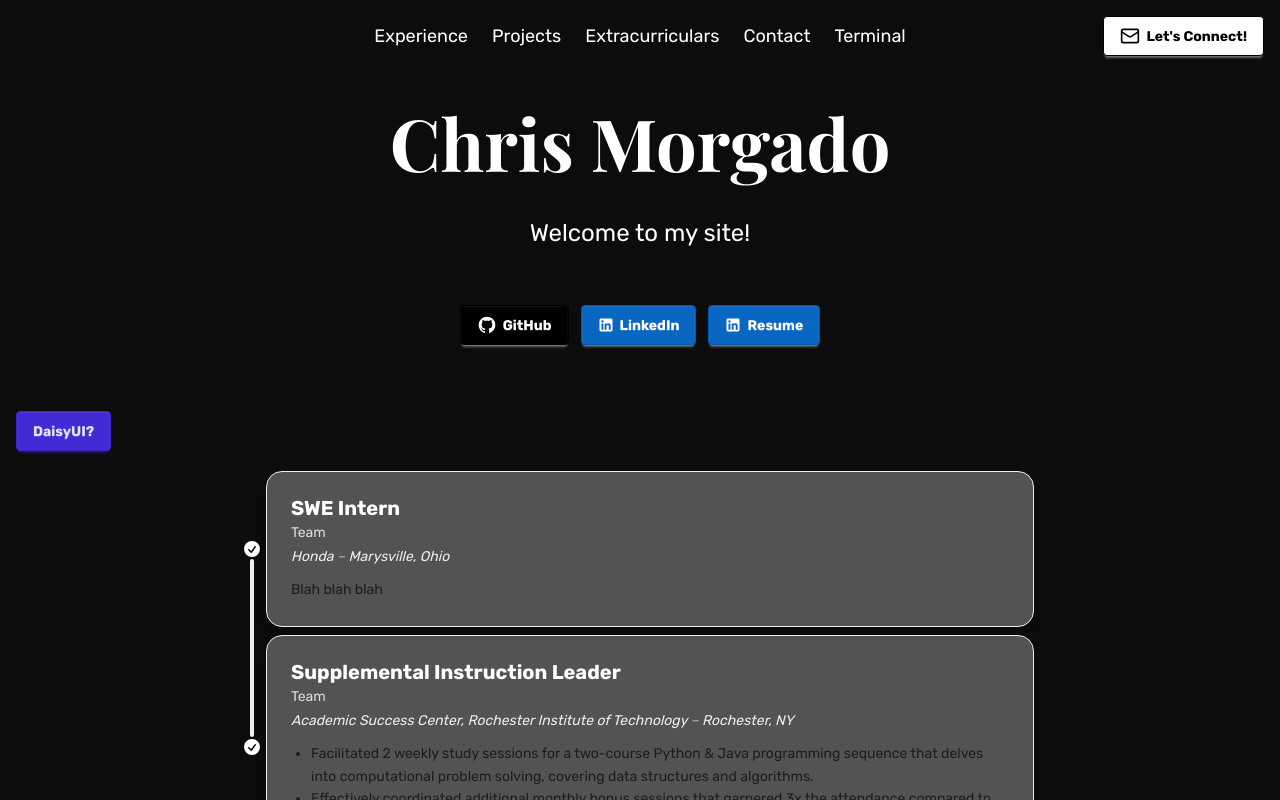
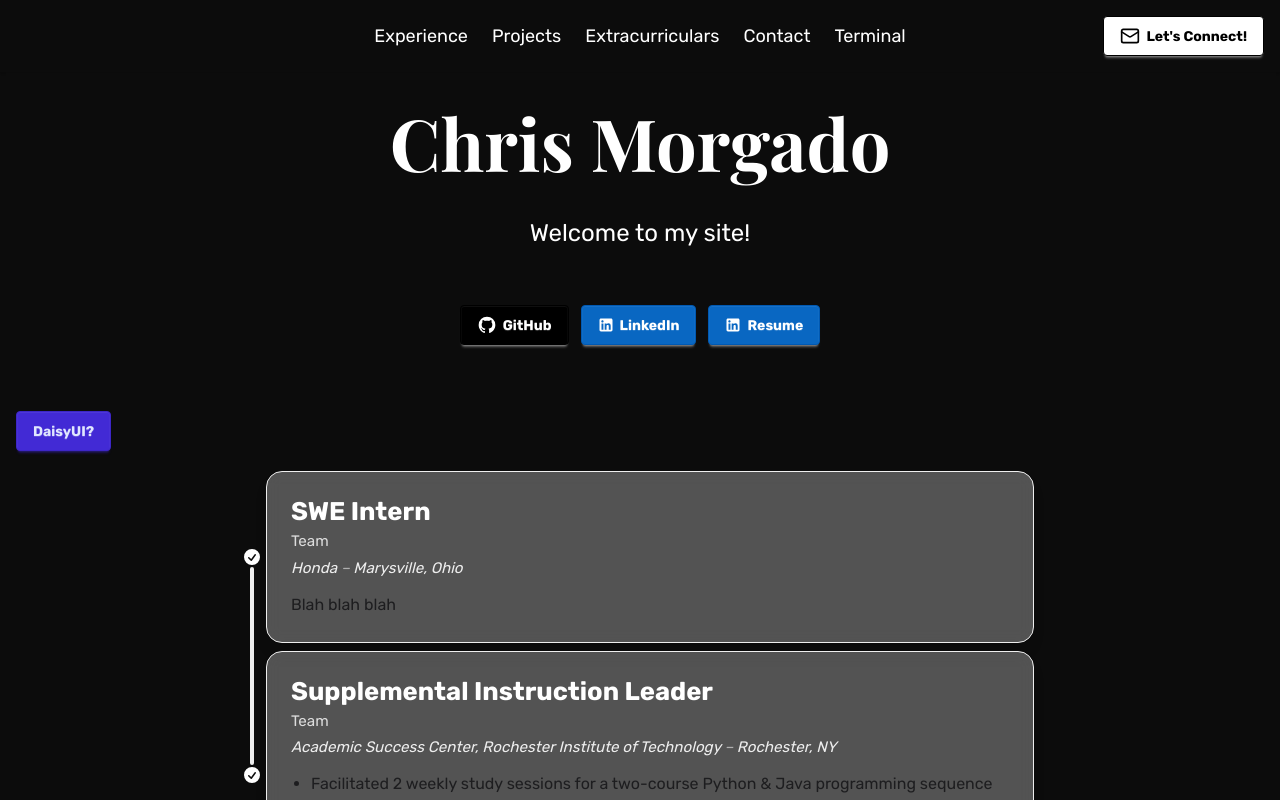
Before and after one commit to chris-morgado/the-website, a Next.js app in the folder next/: page / in a window 1280 px wide. Shown: the top 800 px of the page. Built offline with nearby package versions, Linux system fonts and the light colour scheme; a web font is replaced by a local one.

Commit message:
Added font resizing to timeline

```diff
--- a/next/components/experience/ExperienceTimeline.tsx
+++ b/next/components/experience/ExperienceTimeline.tsx
@@ -25,30 +25,30 @@ function TimelineCard({ item }: { item: ExperienceItem }) {
 				className="absolute left-0 top-0 h-full w-1 rounded-l-2xl"
 				style={{ background: item.accent || "oklch(var(--p))" }}
 			/>
-			<div className="rounded-2xl border border-base-300 bg-base-200/30 backdrop-blur p-4 sm:p-6 pl-6 shadow-lg hover:shadow-xl transition-shadow">
+      <div className="rounded-2xl border border-base-300 bg-base-200/30 backdrop-blur p-4 sm:p-6 pl-6 shadow-lg hover:shadow-xl transition-shadow text-[clamp(0.8rem,1.1vw+0.35rem,1rem)]">
         <header className="flex flex-wrap items-start justify-between gap-3">
 					<div className="min-w-0">
-						<h3 className="text-lg sm:text-xl font-semibold leading-tight truncate">
+            <h3 className="font-semibold leading-tight truncate text-[1.6em]">
               {item.title}
             </h3>
             {item.team ? (
-							<p className="mt-0.5 text-sm opacity-80 truncate">{item.team}</p>
+              <p className="mt-0.5 opacity-80 truncate text-[0.95em]">{item.team}</p>
             ) : null}
 					</div>
 				</header>
 
-				<div className="mt-1 text-sm italic opacity-90">
+        <div className="mt-1 italic opacity-90 text-[0.95em]">
           {item.company} <span className="opacity-60">–</span> {item.location}
         </div>
 
 				{blurbLines.length > 1 ? (
-					<ul className="mt-3 list-disc list-outside pl-5 text-sm leading-relaxed text-base-content/90">
+          <ul className="mt-3 list-disc list-outside pl-5 leading-relaxed text-base-content/90 text-[1em]">
 						{blurbLines.map((line, i) => (
 							<li key={i}>{line}</li>
 						))}
 					</ul>
 				) : (
-					<p className="mt-3 text-sm leading-relaxed text-base-content/90">
+          <p className="mt-3 leading-relaxed text-base-content/90 text-[1em]">
 						{blurbLines[0] || ""}
 					</p>
 				)}
```
Lines whose indentation alone changed are shown as unchanged.
